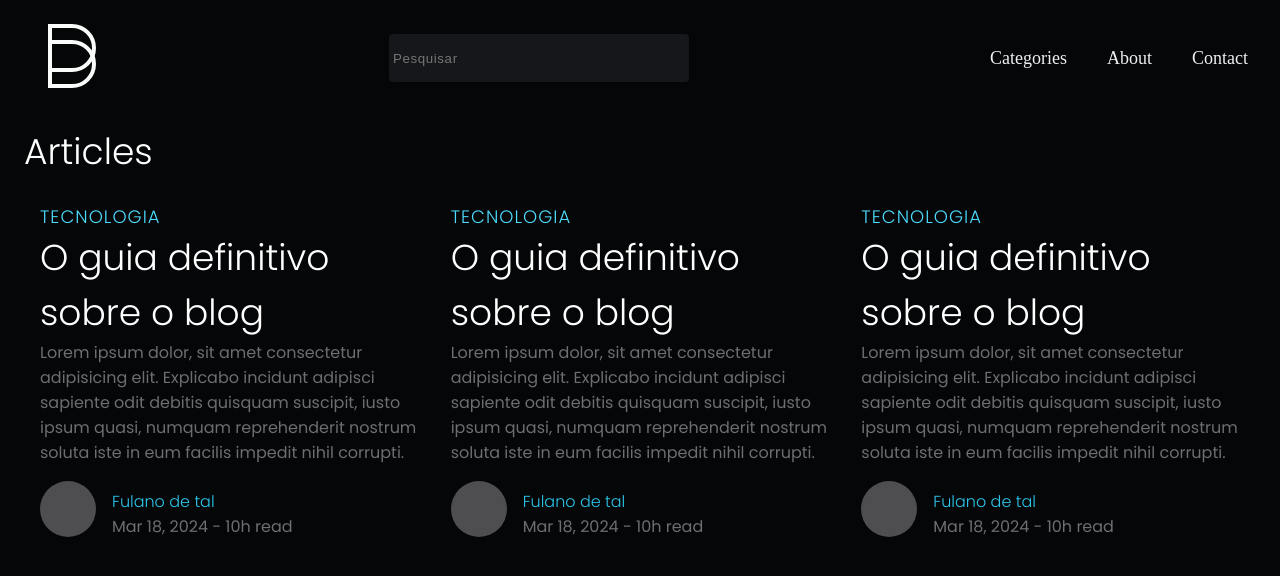
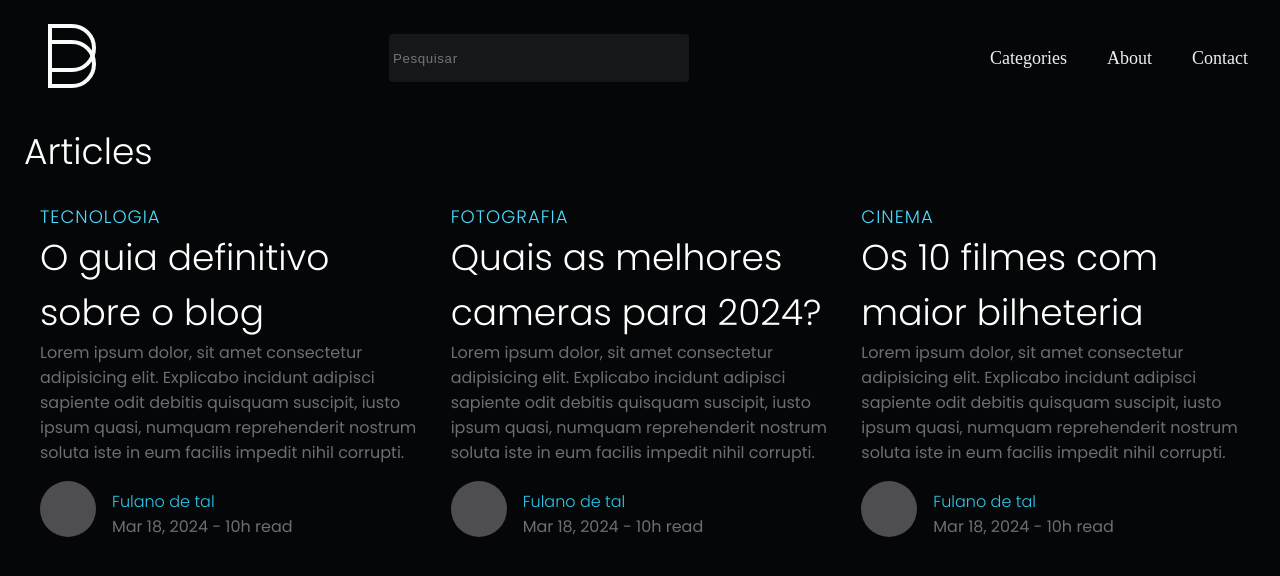
Before and after one commit to LuizBlume/FrontPUSH, a React (Create React App) app in the folder React/blog/: page / in a window 1280 px wide. Shown: the top 576 px of the page. Built offline with nearby package versions, Linux system fonts and the light colour scheme.

Commit message:
Atualizações nos componentes Article e Post.

```diff
--- a/React/blog/src/components/Article/index.js
+++ b/React/blog/src/components/Article/index.js
@@ -4,9 +4,9 @@ const Article = () => {
         <section className="container">
             <h3>Articles</h3>
             <div className="mt-3 container-posts">
-                <Post />
-                <Post />
-                <Post />
+                <Post subtitle="Tecnologia" title="O guia definitivo sobre o blog" />
+                <Post subtitle="Fotografia" title="Quais as melhores cameras para 2024?" />
+                <Post subtitle="Cinema" title="Os 10 filmes com maior bilheteria" />
             </div>
         </section>
     );
--- a/React/blog/src/components/Posts/index.js
+++ b/React/blog/src/components/Posts/index.js
@@ -1,9 +1,9 @@
-const Post = () => {
+const Post = (props) => {
   return (
     <div className="post mx-2">
       <div className="img-post"></div>
-      <h5>Tecnologia</h5>
-      <h3>O guia definitivo sobre o blog</h3>
+      <h5>{props.subtitle}</h5>
+      <h3>{props.title}</h3>
       <p>Lorem ipsum dolor, sit amet consectetur adipisicing elit. Explicabo incidunt adipisci sapiente odit debitis quisquam suscipit, iusto ipsum quasi, numquam reprehenderit nostrum soluta iste in eum facilis impedit nihil corrupti.
       </p>
       <div className="flex pt-2">
```
